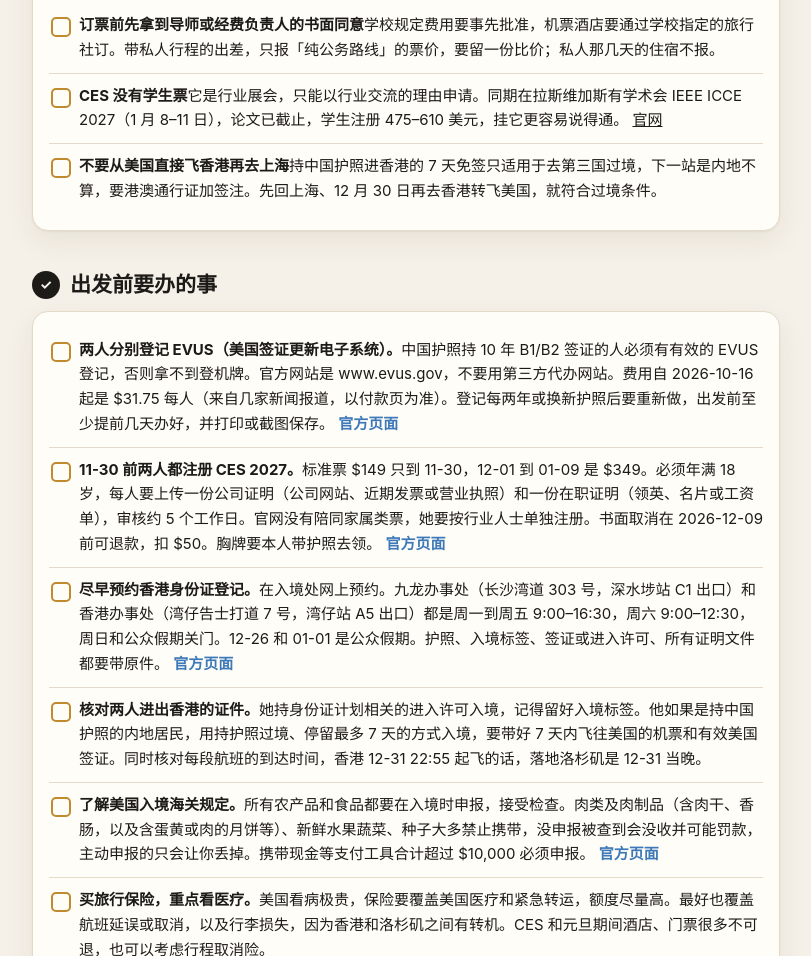
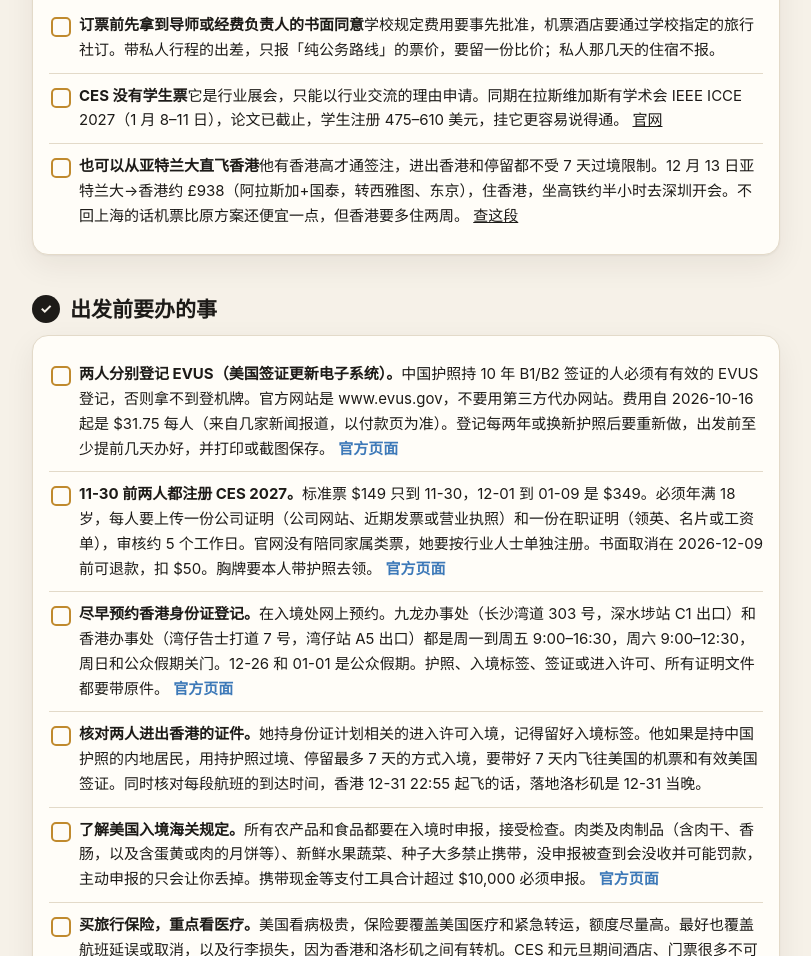
Before and after one commit to zhouyi-xiaoxiao/ces.zhouyixiaoxiao.com, a plain HTML site: page index.html in a window 1280 px wide. Shown: the part 7077-8033 px from the top of the page, without its empty margins (234-1045 px from the left). Drawn offline with Linux system fonts and the light colour scheme.

Commit message:
Update Hong Kong entry note

```diff
--- a/index.html
+++ b/index.html
@@ -231,7 +231,7 @@ table.alt{width:100%;border-collapse:collapse;font-size:14px}table.alt td{paddin
    <ul class="todo">
     <li><b>订票前先拿到导师或经费负责人的书面同意</b><span>学校规定费用要事先批准，机票酒店要通过学校指定的旅行社订。带私人行程的出差，只报「纯公务路线」的票价，要留一份比价；私人那几天的住宿不报。</span></li>
     <li><b>CES 没有学生票</b><span>它是行业展会，只能以行业交流的理由申请。同期在拉斯维加斯有学术会 IEEE ICCE 2027（1 月 8–11 日），论文已截止，学生注册 475–610 美元，挂它更容易说得通。 <a href="https://icce.org/2027/" target="_blank" rel="noopener">官网</a></span></li>
-    <li><b>不要从美国直接飞香港再去上海</b><span>持中国护照进香港的 7 天免签只适用于去第三国过境，下一站是内地不算，要港澳通行证加签注。先回上海、12 月 30 日再去香港转飞美国，就符合过境条件。</span></li>
+    <li><b>也可以从亚特兰大直飞香港</b><span>他有香港高才通签注，进出香港和停留都不受 7 天过境限制。12 月 13 日亚特兰大→香港约 £938（阿拉斯加+国泰，转西雅图、东京），住香港，坐高铁约半小时去深圳开会。不回上海的话机票比原方案还便宜一点，但香港要多住两周。 <a href="https://www.google.com/travel/flights?hl=zh-CN&curr=GBP&q=Flights%20to%20HKG%20from%20ATL%20on%202026-12-13%20one%20way%20economy" target="_blank" rel="noopener">查这段</a></span></li>
    </ul>
   </div>
   <div id="essWrap"></div>
```
